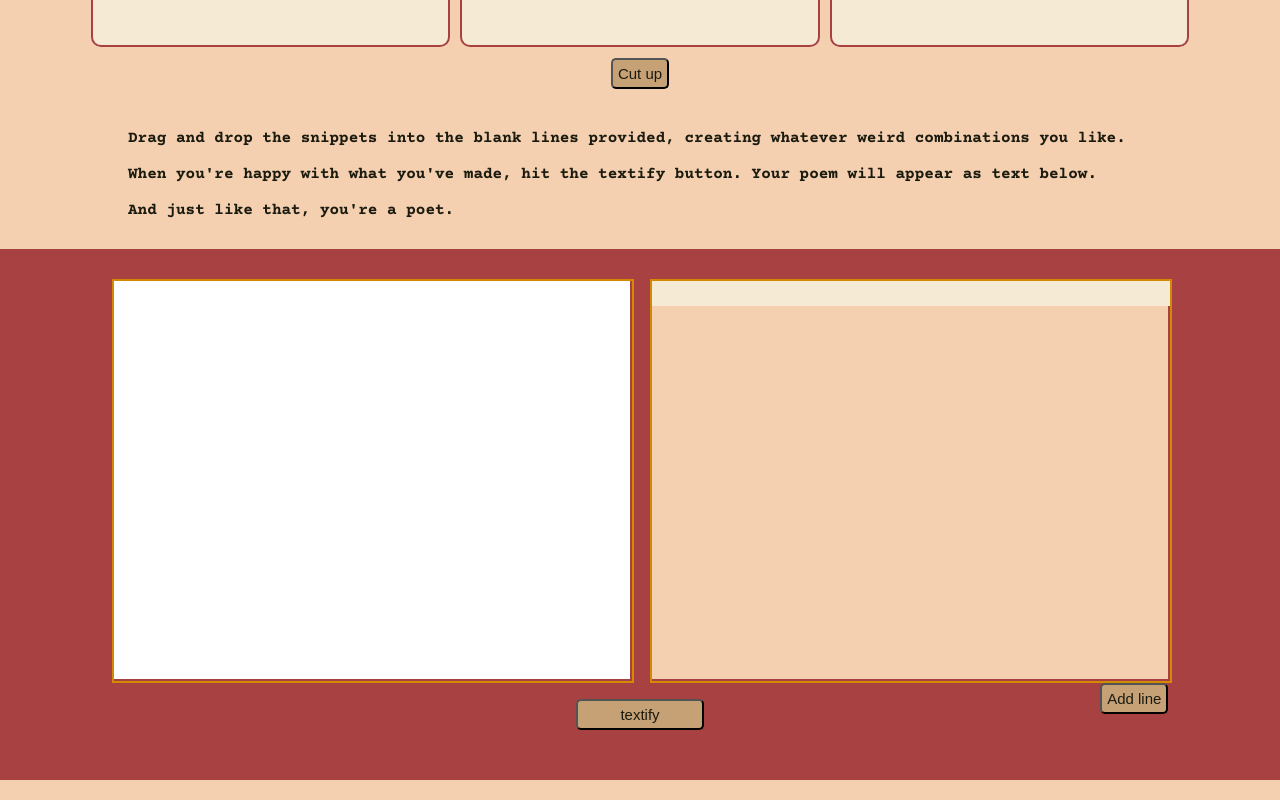
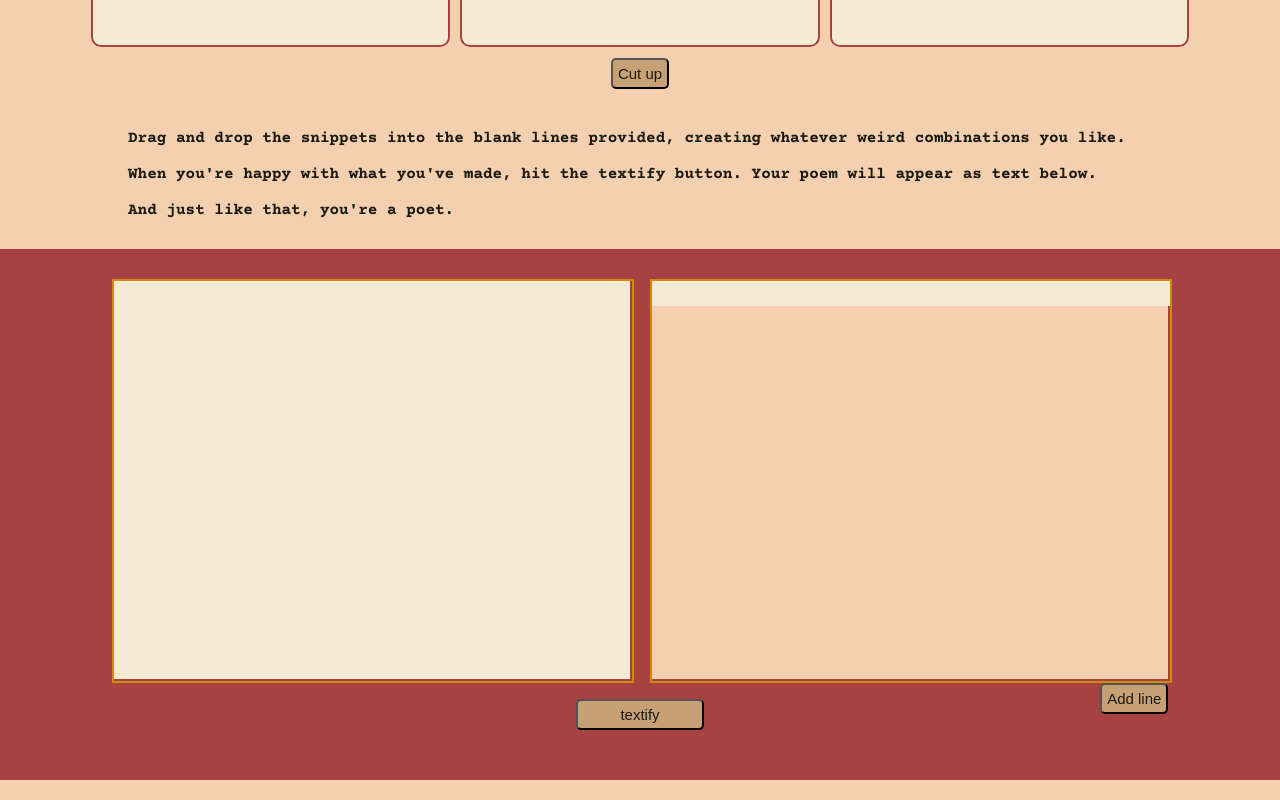
Before and after one commit to charlie-galb/cut-up, a React app: page / in a window 1280 px wide. Shown: the part 423-1223 px from the top of the page. Built offline with nearby package versions, Linux system fonts and the light colour scheme; a web font is replaced by a local one.

Commit message:
add background-colour offWhite

```diff
--- a/src/styles/components/pasteboard.scss
+++ b/src/styles/components/pasteboard.scss
@@ -1,5 +1,5 @@
 .pasteboard-container {
-    background-color: white;
+    background-color: var(--offWhite);
     height: 400px;
     width: 45%;
     margin-right: 10px;
```
